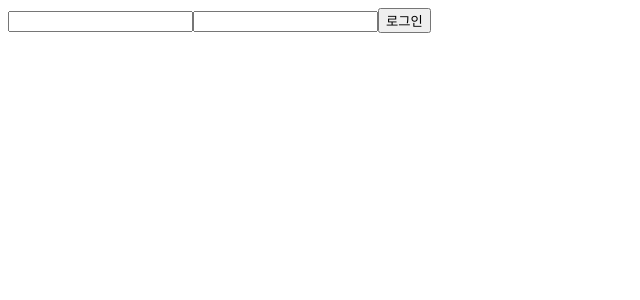
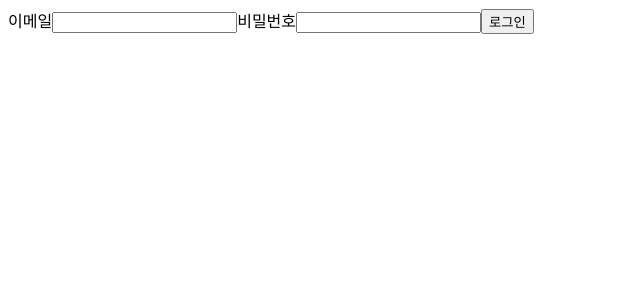
Before and after one commit to mihyunLee/wanted-pre-onboarding-frontend, a React (Create React App) app: page /signin in a window 1280 px wide. Shown: the top 300 px of the page, without its empty margins (0-640 px from the left). Built offline with nearby package versions, Linux system fonts and the light colour scheme.

Commit message:
✨ feat: 이메일, 비밀번호 label, input type 추가

```diff
--- a/src/pages/Auth/SignInPage.jsx
+++ b/src/pages/Auth/SignInPage.jsx
@@ -31,12 +31,18 @@ export default function SignInPage() {
 
   return (
     <form onSubmit={handleSubmit}>
+      <label htmlFor="user-email">이메일</label>
       <input
+        id="user-email"
+        type="email"
         data-testid="email-input"
         value={email}
         onChange={handleChangeEmail}
       />
+      <label htmlFor="user-pw">비밀번호</label>
       <input
+        id="user-pw"
+        type="password"
         data-testid="password-input"
         value={password}
         onChange={handleChangePassword}
--- a/src/pages/Auth/SignUpPage.jsx
+++ b/src/pages/Auth/SignUpPage.jsx
@@ -29,12 +29,18 @@ export default function SignInPage() {
 
   return (
     <form onSubmit={handleSubmit}>
+      <label htmlFor="user-email">이메일</label>
       <input
+        id="user-email"
+        type="email"
         data-testid="email-input"
         value={email}
         onChange={handleChangeEmail}
       />
+      <label htmlFor="user-pw">비밀번호</label>
       <input
+        id="user-pw"
+        type="password"
         data-testid="password-input"
         value={password}
         onChange={handleChangePassword}
```
